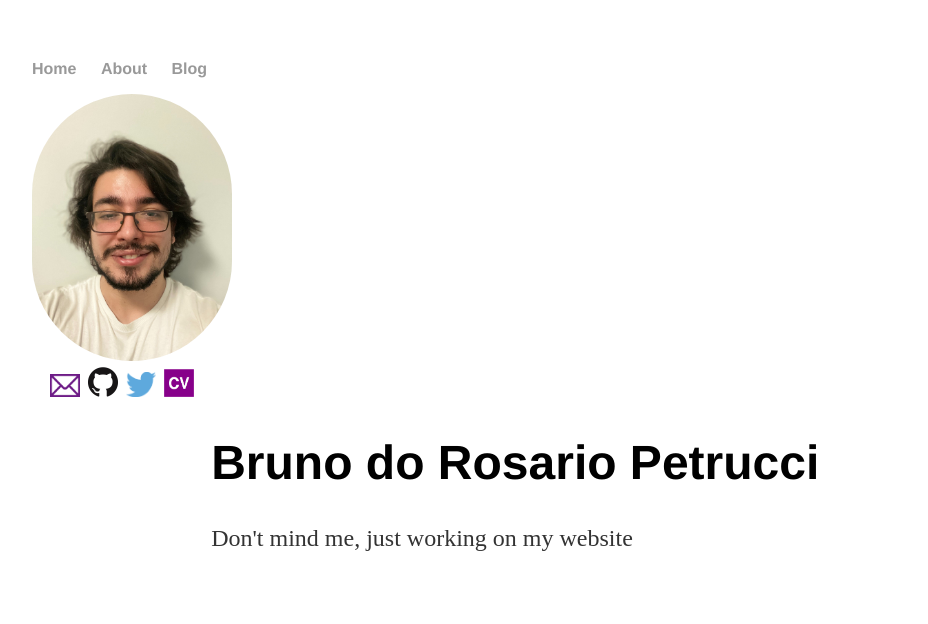
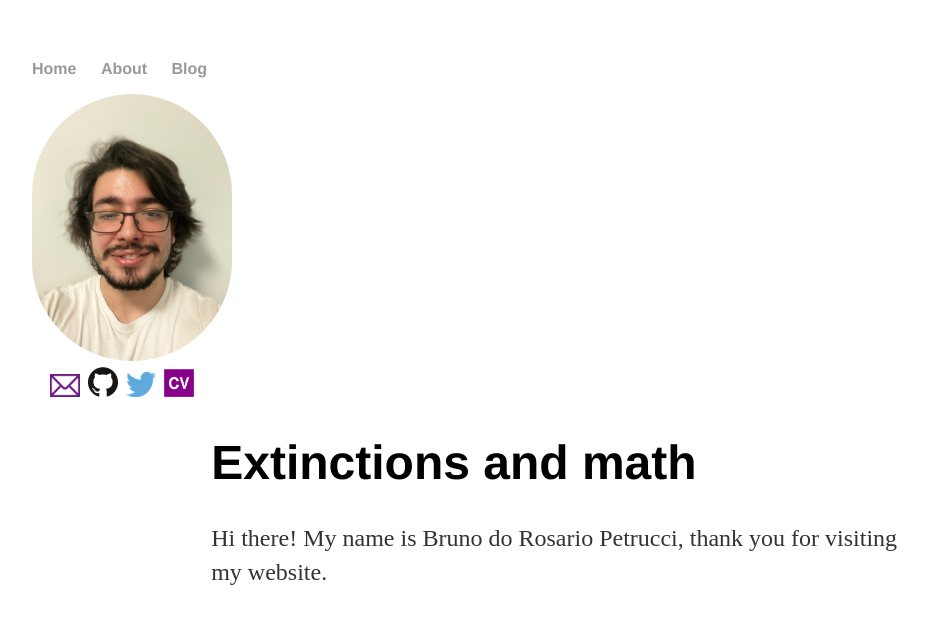
Before and after one commit to Brunnun/brunnun.github.io, a Jekyll site: the page built from index.html, in a window 1280 px wide. Shown: the top 624 px of the page, without its empty margins (160-1088 px from the left). Built offline with Jekyll 4.4.1, drawn with Linux system fonts in a browser that asks for light colours.

Commit message:
Added some stuff on home.

```diff
--- a/index.html
+++ b/index.html
@@ -3,6 +3,6 @@ layout: default
 title: Bruno do Rosario Petrucci
 ---
 <div class="blurb">
-    <h1>Bruno do Rosario Petrucci</h1>
-    <p>Don't mind me, just working on my website</p>
+    <h1>Extinctions and math</h1>
+    <p>Hi there! My name is Bruno do Rosario Petrucci, thank you for visiting my website.</p>
 </div>
```
